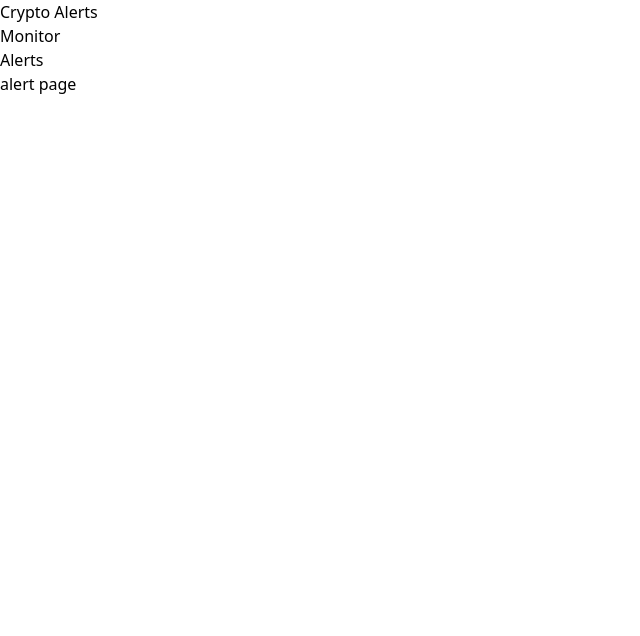
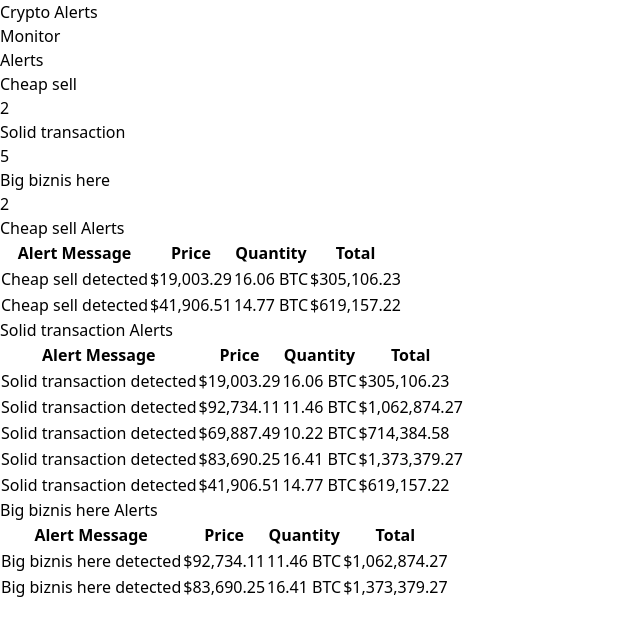
Before and after one commit to AdamGonda/apexlab-homework, a React (Vite) app: page /alerts in a window 1280 px wide. Shown: the top 636 px of the page, without its empty margins (0-640 px from the left). Built offline with nearby package versions, Linux system fonts and the light colour scheme.

Commit message:
add layout for pages

```diff
--- /dev/null
+++ b/src/components/alerts-page.tsx
@@ -0,0 +1,122 @@
+import { useState, useEffect } from 'react'
+
+type Alert = {
+  id: string
+  message: string
+  price: number
+  quantity: number
+  total: number
+  timestamp: number
+}
+
+type AlertRule = {
+  name: string
+  message: string
+  condition: (price: number, quantity: number, total: number) => boolean
+  color: string
+}
+
+const alertRules: AlertRule[] = [
+  {
+    name: 'Cheap sell',
+    message: 'Cheap sell detected',
+    condition: (price) => price < 50000,
+    color: 'text-green-500',
+  },
+  {
+    name: 'Solid transaction',
+    message: 'Solid transaction detected',
+    condition: (_, quantity) => quantity > 10,
+    color: 'text-orange-500',
+  },
+  {
+    name: 'Big biznis here',
+    message: 'Big biznis here detected',
+    condition: (_, __, total) => total > 1000000,
+    color: 'text-red-500',
+  },
+]
+
+export const AlertsPage = () => {
+  const [alerts, setAlerts] = useState<Alert[]>([])
+  const [counters, setCounters] = useState<Record<string, number>>({})
+
+  useEffect(() => {
+    const interval = setInterval(() => {
+      const price = Math.random() * 100000
+      const quantity = Math.random() * 20
+      const total = price * quantity
+
+      alertRules.forEach(rule => {
+        if (rule.condition(price, quantity, total)) {
+          const newAlert: Alert = {
+            id: Math.random().toString(36).substr(2, 9),
+            message: rule.message,
+            price,
+            quantity,
+            total,
+            timestamp: Date.now(),
+          }
+
+          setAlerts(prev => [newAlert, ...prev])
+          setCounters(prev => ({ ...prev, [rule.name]: (prev[rule.name] || 0) + 1 }))
+        }
+      })
+    }, 1000)
+
+    return () => clearInterval(interval)
+  }, [])
+
+  useEffect(() => {
+    const cleanupInterval = setInterval(() => {
+      const oneMinuteAgo = Date.now() - 60000
+      setAlerts(prev => prev.filter(alert => alert.timestamp > oneMinuteAgo))
+    }, 1000)
+
+    return () => clearInterval(cleanupInterval)
+  }, [])
+
+  const formatNumber = (num: number) => num.toLocaleString('en-US', { minimumFractionDigits: 2, maximumFractionDigits: 2 })
+
+  return (
+    <div className="space-y-8">
+      <div className="grid grid-cols-1 md:grid-cols-3 gap-4">
+        {alertRules.map(rule => (
+          <div key={rule.name} className={`p-4 rounded-lg shadow-md ${rule.color} bg-gray-800`}>
+            <h2 className="text-xl font-bold mb-2">{rule.name}</h2>
+            <p className="text-3xl font-bold">{counters[rule.name] || 0}</p>
+          </div>
+        ))}
+      </div>
+      {alertRules.map(rule => (
+        <div key={rule.name}>
+          <h2 className={`text-xl font-bold mb-2 ${rule.color}`}>{rule.name} Alerts</h2>
+          <div className="overflow-x-auto">
+            <table className="min-w-full bg-gray-800 shadow-md rounded-lg overflow-hidden">
+              <thead className="bg-gray-700">
+                <tr>
+                  <th className="px-4 py-2 text-left">Alert Message</th>
+                  <th className="px-4 py-2 text-left">Price</th>
+                  <th className="px-4 py-2 text-left">Quantity</th>
+                  <th className="px-4 py-2 text-left">Total</th>
+                </tr>
+              </thead>
+              <tbody>
+                {alerts
+                  .filter(alert => alert.message === rule.message)
+                  .map(alert => (
+                    <tr key={alert.id}>
+                      <td className="border-t border-gray-700 px-4 py-2">{alert.message}</td>
+                      <td className="border-t border-gray-700 px-4 py-2">${formatNumber(alert.price)}</td>
+                      <td className="border-t border-gray-700 px-4 py-2">{formatNumber(alert.quantity)} BTC</td>
+                      <td className="border-t border-gray-700 px-4 py-2">${formatNumber(alert.total)}</td>
+                    </tr>
+                  ))}
+              </tbody>
+            </table>
+          </div>
+        </div>
+      ))}
+    </div>
+  )
+}
--- /dev/null
+++ b/src/components/monitor-page.tsx
@@ -0,0 +1,48 @@
+import { useState, useEffect } from 'react'
+
+type Transaction = {
+  id: string
+  price: number
+  quantity: number
+  total: number
+  timestamp: number
+}
+
+export const MonitorPage = () => {
+  const [transactions, setTransactions] = useState<Transaction[]>([])
+
+  useEffect(() => {
+    const interval = setInterval(() => {
+      const newTransaction: Transaction = {
+        id: Math.random().toString(36).substr(2, 9),
+        price: Math.random() * 100000,
+        quantity: Math.random() * 20,
+        total: Math.random() * 2000000,
+        timestamp: Date.now(),
+      }
+
+      setTransactions(prev => [newTransaction, ...prev].slice(0, 500))
+    }, 1000)
+
+    return () => clearInterval(interval)
+  }, [])
+
+  const formatNumber = (num: number) => num.toLocaleString('en-US', { minimumFractionDigits: 2, maximumFractionDigits: 2 })
+
+  const getAlertClass = (transaction: Transaction) => {
+    if (transaction.price < 50000) return 'text-green-500'
+    if (transaction.quantity > 10) return 'text-orange-500'
+    if (transaction.total > 1000000) return 'text-red-500'
+    return ''
+  }
+
+  return (
+    <div className="bg-black text-green-400 p-4 h-screen overflow-hidden font-mono text-sm">
+      {transactions.map(transaction => (
+        <div key={transaction.id} className={`${getAlertClass(transaction)}`}>
+          {`ID: ${transaction.id} | Price: $${formatNumber(transaction.price)} | Quantity: ${formatNumber(transaction.quantity)} BTC | Total: $${formatNumber(transaction.total)} | Time: ${new Date(transaction.timestamp).toLocaleTimeString()}`}
+        </div>
+      ))}
+    </div>
+  )
+}
--- a/src/routes/router.tsx
+++ b/src/routes/router.tsx
@@ -4,6 +4,8 @@ import {
 } from "react-router-dom";
 import { Root } from "./root";
 import { ErrorPage } from "../components/error-page";
+import { MonitorPage } from "../components/monitor-page";
+import { AlertsPage } from "../components/alerts-page";
 
 export const Router = () => {
   const router = createBrowserRouter([
@@ -14,11 +16,11 @@ export const Router = () => {
       children: [
         {
           path: "/",
-          element: <h1>monitor page</h1>,
+          element: <MonitorPage />,
         },
         {
           path: "/alerts",
-          element: <h1>alert page</h1>,
+          element: <AlertsPage />,
         },
       ],
     },
```
